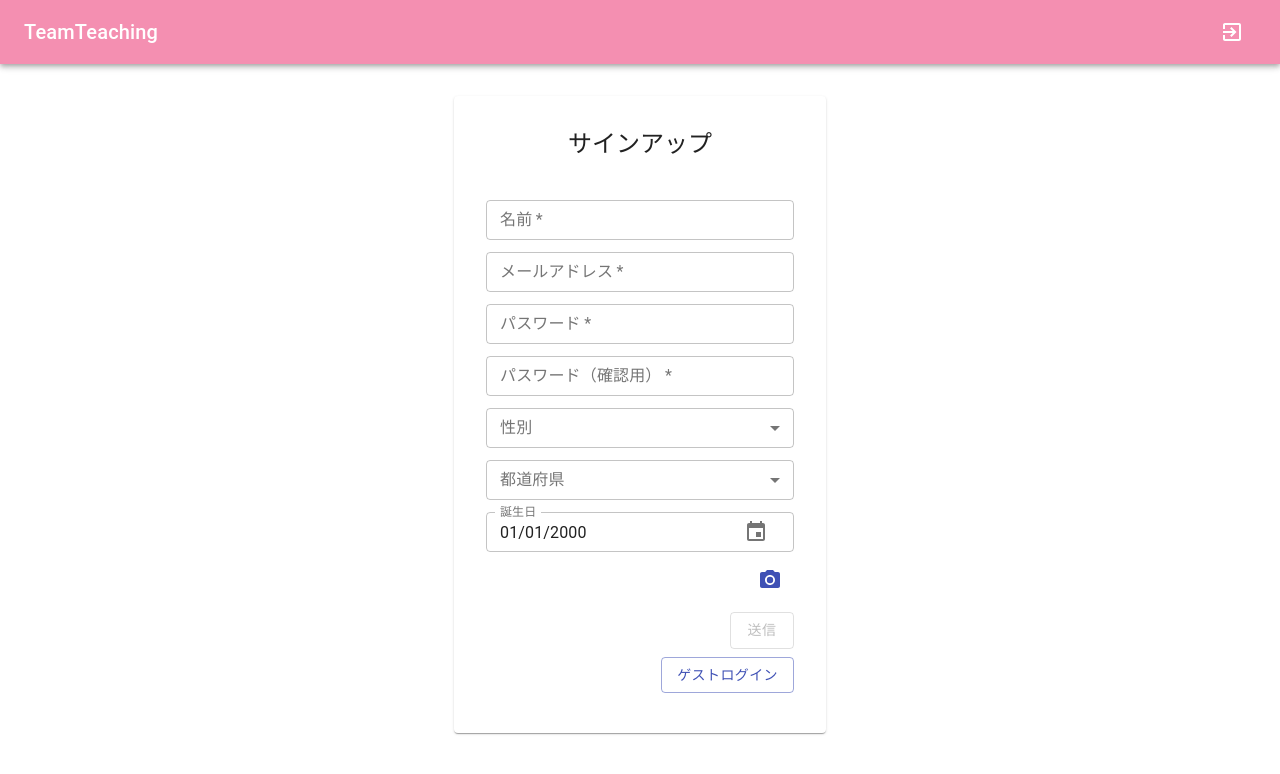
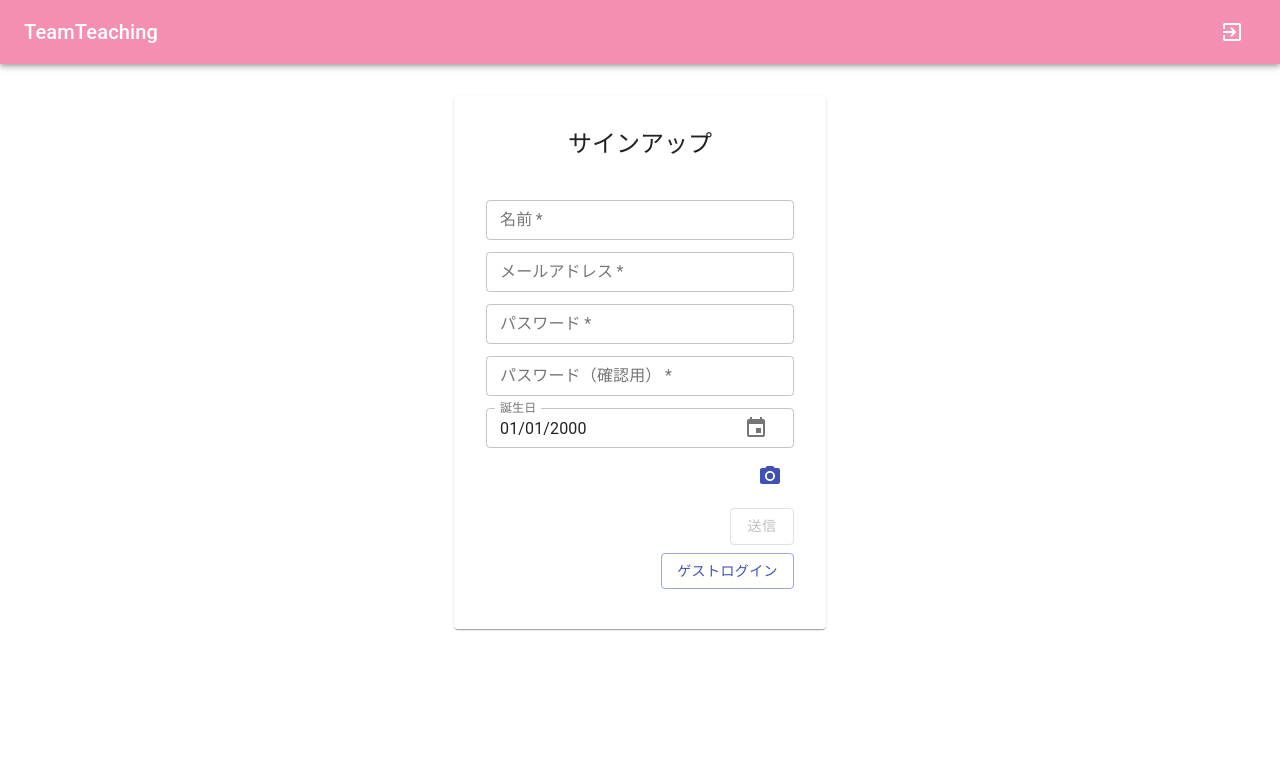
Before and after one commit to AGO523/rails-react-app, a React (Create React App) app in the folder frontend/: page /signup in a window 1280 px wide. Shown: the top 774 px of the page. Built offline with nearby package versions, Linux system fonts and the light colour scheme; what axios-case-converter would draw is missing.

Commit message:
都道府県と性別の要素を削除

```diff
--- a/frontend/src/components/pages/Home.tsx
+++ b/frontend/src/components/pages/Home.tsx
@@ -15,11 +15,6 @@ import DialogActions from "@material-ui/core/DialogActions"
 import DialogContent from "@material-ui/core/DialogContent"
 import DialogTitle from "@material-ui/core/DialogTitle"
 
-import InputLabel from "@material-ui/core/InputLabel"
-import MenuItem from "@material-ui/core/MenuItem"
-import FormControl from "@material-ui/core/FormControl"
-import Select from "@material-ui/core/Select"
-
 import PhotoCamera from "@material-ui/icons/PhotoCamera"
 import Box from "@material-ui/core/Box"
 import CancelIcon from "@material-ui/icons/Cancel"
@@ -30,7 +25,7 @@ import Avatar from "@material-ui/core/Avatar"
 import Divider from "@material-ui/core/Divider"
 
 import { AuthContext } from "App"
-import { prefectures } from "data/prefectures"
+
 
 import { signOut } from "lib/api/auth"
 import { updateUser } from "lib/api/users"
@@ -67,7 +62,6 @@ const Home: React.FC = () => {
 
   const [editFormOpen, setEditFormOpen] = useState<boolean>(false)
   const [name, setName] = useState<string | undefined>(currentUser?.name)
-  const [prefecture, setPrefecture] = useState<number | undefined>(currentUser?.prefecture || 0)
   const [profile, setProfile] = useState<string | undefined>(currentUser?.profile)
   const [image, setImage] = useState<string>("")
   const [preview, setPreview] = useState<string>("")
@@ -95,16 +89,11 @@ const Home: React.FC = () => {
     return Math.floor((parseInt(today) - parseInt(birthday)) / 10000)
   }
 
-  // 都道府県
-  const currentUserPrefecture = (): string => {
-    return prefectures[(currentUser?.prefecture || 0) - 1]
-  }
 
   const createFormData = (): UpdateUserFormData => {
     const formData = new FormData()
 
     formData.append("name", name || "")
-    formData.append("prefecture", String(prefecture))
     formData.append("profile", profile || "")
     formData.append("image", image)
 
@@ -188,7 +177,7 @@ const Home: React.FC = () => {
                 <Grid container justifyContent="center">
                   <Grid item style={{ marginTop: "1.5rem" }}>
                     <Typography variant="body1" component="p" gutterBottom>
-                      {currentUser?.name} {currentUserAge()}歳 ({currentUserPrefecture()})
+                      {currentUser?.name} {currentUserAge()}歳
                     </Typography>
                     <Divider style={{ marginTop: "0.5rem" }} />
                     <Typography
@@ -243,26 +232,6 @@ const Home: React.FC = () => {
                     margin="dense"
                     onChange={(e: React.ChangeEvent<HTMLInputElement>) => setName(e.target.value)}
                   />
-                  <FormControl
-                    variant="outlined"
-                    margin="dense"
-                    fullWidth
-                  >
-                    <InputLabel id="demo-simple-select-outlined-label">都道府県</InputLabel>
-                    <Select
-                      labelId="demo-simple-select-outlined-label"
-                      id="demo-simple-select-outlined"
-                      value={prefecture}
-                      onChange={(e: React.ChangeEvent<{ value: unknown }>) => setPrefecture(e.target.value as number)}
-                      label="都道府県"
-                    >
-                      {
-                        prefectures.map((prefecture, index) =>
-                          <MenuItem key={index + 1} value={index + 1}>{prefecture}</MenuItem>
-                        )
-                      }
-                    </Select>
-                  </FormControl>
                   <TextField
                     placeholder="1000文字以内で書いてください。"
                     variant="outlined"
--- a/frontend/src/components/pages/SignUp.tsx
+++ b/frontend/src/components/pages/SignUp.tsx
@@ -30,8 +30,7 @@ import { signUp } from "lib/api/auth"
 import { guestSignUp } from "lib/api/auth"
 import { SignUpFormData } from "interfaces/index"
 import { GuestSignUpFormData } from "interfaces/index"
-import { prefectures } from "data/prefectures"
-import { genders } from "data/genders"
+
 
 const useStyles = makeStyles((theme: Theme) => ({
   container: {
@@ -78,8 +77,6 @@ const SignUp: React.FC = () => {
   const [email, setEmail] = useState<string>("")
   const [password, setPassword] = useState<string>("")
   const [passwordConfirmation, setPasswordConfirmation] = useState<string>("")
-  const [gender, setGender] = useState<number>()
-  const [prefecture, setPrefecture] = useState<number>()
   const [birthday, setBirthday] = useState<Date | null>(
     new Date("2000-01-01T00:00:00"),
   )
@@ -107,8 +104,6 @@ const SignUp: React.FC = () => {
     formData.append("email", email)
     formData.append("password", password)
     formData.append("passwordConfirmation", passwordConfirmation)
-    formData.append("gender", String(gender))
-    formData.append("prefecture", String(prefecture))
     formData.append("birthday", String(birthday))
     formData.append("image", image)
 
@@ -123,8 +118,6 @@ const SignUp: React.FC = () => {
     formData.append("email", email)
     formData.append("password", password)
     formData.append("passwordConfirmation", passwordConfirmation)
-    formData.append("gender", String(gender))
-    formData.append("prefecture", String(prefecture))
     formData.append("birthday", String(birthday))
     formData.append("image", image)
 
@@ -155,8 +148,6 @@ const SignUp: React.FC = () => {
         setEmail("")
         setPassword("")
         setPasswordConfirmation("")
-        setGender(undefined)
-        setPrefecture(undefined)
         setBirthday(null)
 
         console.log("Signed in successfully!")
@@ -193,8 +184,6 @@ const SignUp: React.FC = () => {
         setEmail("")
         setPassword("")
         setPasswordConfirmation("")
-        setGender(undefined)
-        setPrefecture(undefined)
         setBirthday(null)
 
         console.log("Signed in successfully!")
@@ -253,46 +242,6 @@ const SignUp: React.FC = () => {
               autoComplete="current-password"
               onChange={(e: React.ChangeEvent<HTMLInputElement>) => setPasswordConfirmation(e.target.value)}
             />
-            <FormControl
-              variant="outlined"
-              margin="dense"
-              fullWidth
-            >
-              <InputLabel id="demo-simple-select-outlined-label">性別</InputLabel>
-              <Select
-                labelId="demo-simple-select-outlined-label"
-                id="demo-simple-select-outlined"
-                value={gender}
-                onChange={(e: React.ChangeEvent<{ value: unknown }>) => setGender(e.target.value as number)}
-                label="性別"
-              >
-                {
-                  genders.map((gender: string, index: number) =>
-                    <MenuItem value={index}>{gender}</MenuItem>
-                  )
-                }
-              </Select>
-            </FormControl>
-            <FormControl
-              variant="outlined"
-              margin="dense"
-              fullWidth
-            >
-              <InputLabel id="demo-simple-select-outlined-label">都道府県</InputLabel>
-              <Select
-                labelId="demo-simple-select-outlined-label"
-                id="demo-simple-select-outlined"
-                value={prefecture}
-                onChange={(e: React.ChangeEvent<{ value: unknown }>) => setPrefecture(e.target.value as number)}
-                label="都道府県"
-              >
-                {
-                  prefectures.map((prefecture, index) =>
-                    <MenuItem key={index + 1} value={index + 1}>{prefecture}</MenuItem>
-                  )
-                }
-              </Select>
-            </FormControl>
             <MuiPickersUtilsProvider utils={DateFnsUtils}>
               <Grid container justifyContent="space-around">
                 <KeyboardDatePicker
--- a/frontend/src/components/pages/Studies.tsx
+++ b/frontend/src/components/pages/Studies.tsx
@@ -15,7 +15,6 @@ import FavoriteBorderIcon from "@material-ui/icons/FavoriteBorder"
 import { LikeFormData } from "interfaces/index"
 import AlertMessage from "components/utils/AlertMessage"
 
-import { prefectures } from "data/prefectures"
 import { getUsers } from "lib/api/users"
 import { getLikes, createLike } from "lib/api/likes"
 import { User, LikeData } from "interfaces/index"
@@ -43,10 +42,8 @@ const Studies: React.FC = () => {
     image: {
       url: ""
     },
-    gender: 0,
     birthday: "",
     profile: "",
-    prefecture: 13,
     allowPasswordChange: true
   }
 
@@ -69,10 +66,6 @@ const Studies: React.FC = () => {
     return Math.floor((parseInt(today) - parseInt(birthday)) / 10000)
   }
 
-  // 都道府県
-  const userPrefecture = (): string => {
-    return prefectures[(user.prefecture) - 1]
-  }
 
   // フォームデータを作成
   const createFormData = (): LikeFormData => {
@@ -219,7 +212,7 @@ const Studies: React.FC = () => {
           <Grid container justifyContent="center">
             <Grid item style={{ marginTop: "1rem" }}>
               <Typography variant="body1" component="p" gutterBottom style={{ textAlign: "center" }}>
-                {user.name} {userAge()}歳 ({userPrefecture()})
+                {user.name} {userAge()}歳
               </Typography>
               <Divider />
               <Typography
--- a/frontend/src/components/pages/Users.tsx
+++ b/frontend/src/components/pages/Users.tsx
@@ -15,7 +15,6 @@ import FavoriteBorderIcon from "@material-ui/icons/FavoriteBorder"
 import { LikeFormData } from "interfaces/index"
 import AlertMessage from "components/utils/AlertMessage"
 
-import { prefectures } from "data/prefectures"
 import { getUsers } from "lib/api/users"
 import { getLikes, createLike } from "lib/api/likes"
 import { User, LikeData } from "interfaces/index"
@@ -43,10 +42,8 @@ const Users: React.FC = () => {
     image: {
       url: ""
     },
-    gender: 0,
     birthday: "",
     profile: "",
-    prefecture: 13,
     allowPasswordChange: true
   }
 
@@ -69,10 +66,6 @@ const Users: React.FC = () => {
     return Math.floor((parseInt(today) - parseInt(birthday)) / 10000)
   }
 
-  // 都道府県
-  const userPrefecture = (): string => {
-    return prefectures[(user.prefecture) - 1]
-  }
 
   // フォームデータを作成
   const createFormData = (): LikeFormData => {
@@ -219,7 +212,7 @@ const Users: React.FC = () => {
           <Grid container justifyContent="center">
             <Grid item style={{ marginTop: "1rem" }}>
               <Typography variant="body1" component="p" gutterBottom style={{ textAlign: "center" }}>
-                {user.name} {userAge()}歳 ({userPrefecture()})
+                {user.name} {userAge()}歳
               </Typography>
               <Divider />
               <Typography
--- a/frontend/src/data/genders.ts
+++ /dev/null
@@ -1,6 +0,0 @@
-// 性別のマスターデータ
-export const genders: string[] = [
-  "男性",
-  "女性",
-  "その他"
-]
--- a/frontend/src/data/prefectures.ts
+++ /dev/null
@@ -1,50 +0,0 @@
-// 都道府県のマスターデータ
-export const prefectures: string[] = [
-  "北海道",
-  "青森県",
-  "岩手県",
-  "宮城県",
-  "秋田県",
-  "山形県",
-  "福島県",
-  "茨城県",
-  "栃木県",
-  "群馬県",
-  "埼玉県",
-  "千葉県",
-  "東京都",
-  "神奈川県",
-  "新潟県",
-  "富山県",
-  "石川県",
-  "福井県",
-  "山梨県",
-  "長野県",
-  "岐阜県",
-  "静岡県",
-  "愛知県",
-  "三重県",
-  "滋賀県",
-  "京都府",
-  "大阪府",
-  "兵庫県",
-  "奈良県",
-  "和歌山県",
-  "鳥取県",
-  "島根県",
-  "岡山県",
-  "広島県",
-  "山口県",
-  "徳島県",
-  "香川県",
-  "愛媛県",
-  "高知県",
-  "福岡県",
-  "佐賀県",
-  "長崎県",
-  "熊本県",
-  "大分県",
-  "宮崎県",
-  "鹿児島県",
-  "沖縄県"
-]
--- a/frontend/src/lib/api/users.ts
+++ b/frontend/src/lib/api/users.ts
@@ -3,7 +3,7 @@ import { UpdateUserFormData } from "interfaces/index"
 
 import Cookies from "js-cookie"
 
-// 都道府県が同じで性別の異なるユーザー情報一覧を取得（自分以外）
+// ユーザー情報一覧を取得（自分以外）
 export const getUsers = () => {
   return client.get("users", {
     headers: {
```
Also changed, not shown: frontend/src/interfaces/index.ts (+0 -7 lines). Lines whose indentation alone changed are shown as unchanged.
